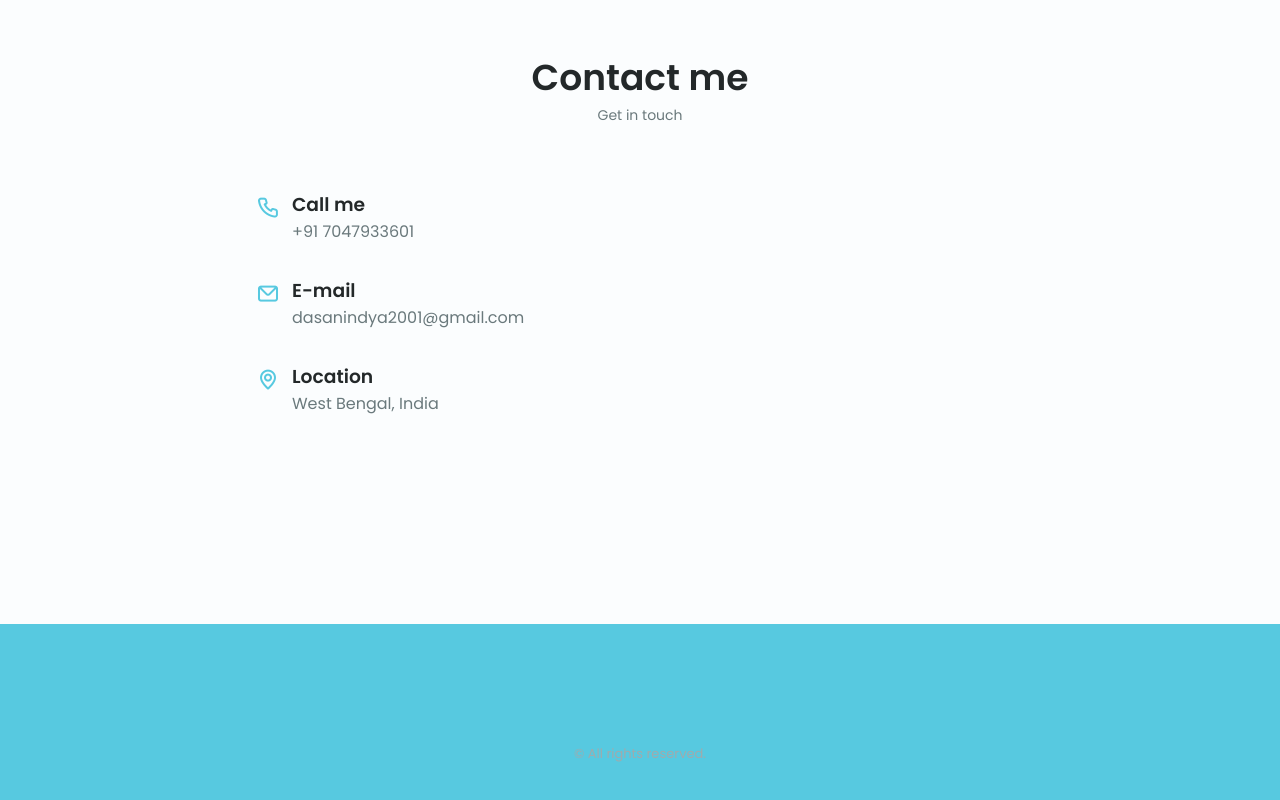
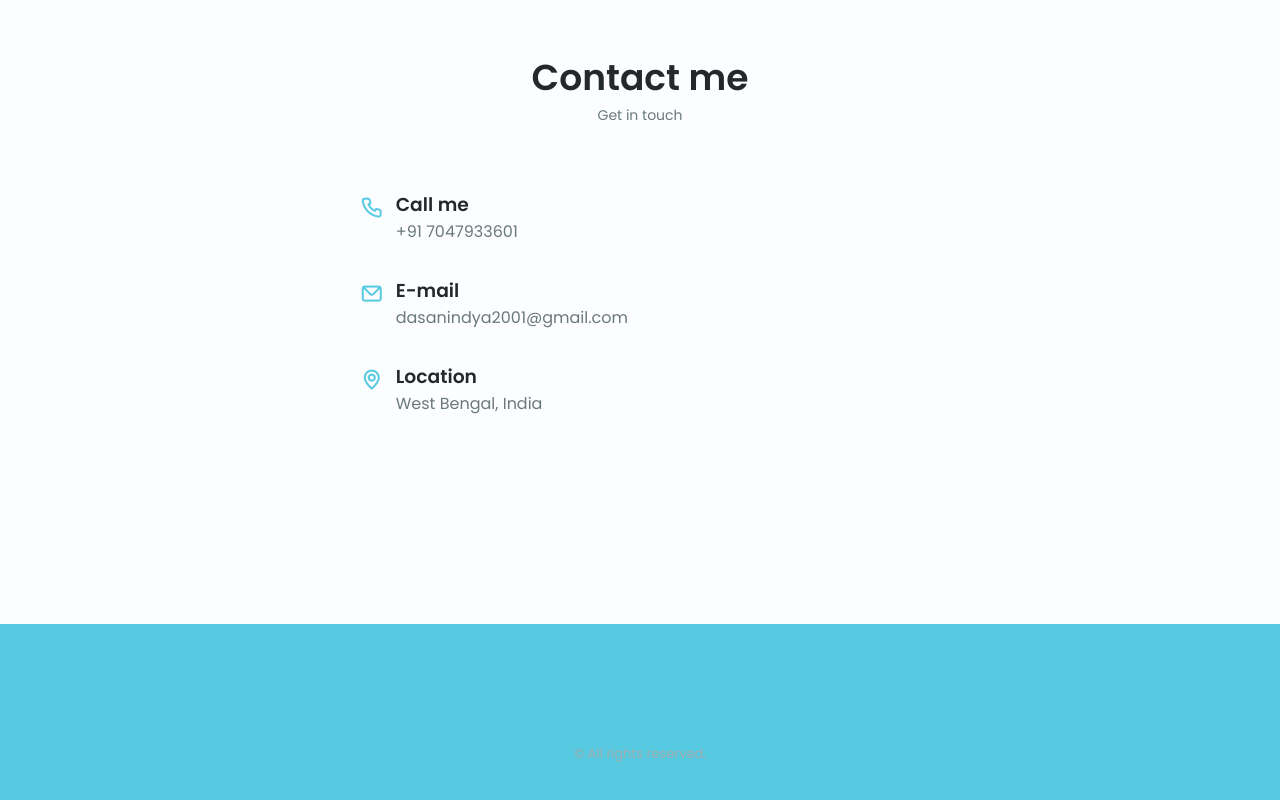
Before and after one commit to anindyadas2001/portfolio, a plain HTML site: page index.html in a window 1280 px wide. Shown: the part 2252-3052 px from the top of the page. Drawn offline with nearby package versions, Linux system fonts and the light colour scheme.

Commit message:
Update index.html

```diff
--- a/index.html
+++ b/index.html
@@ -358,6 +358,9 @@
             <h2 class="section__title">Contact me</h2>
             <span class="section__subtitle">Get in touch</span>
 
+    <div class="maingrid">
+        <div class="centerthis">
+
             <div class="contact__container container grid">
                 <div>
                     <div class="contact__information">
@@ -417,10 +420,12 @@
                             <i class="uil uil-message button__icon"></i>
                         </a>
                     </div>
+
+                </form>
 -->
-                </form>
             </div>
-
+        </div>
+    </div>
         </section>
     </main>
 
```
